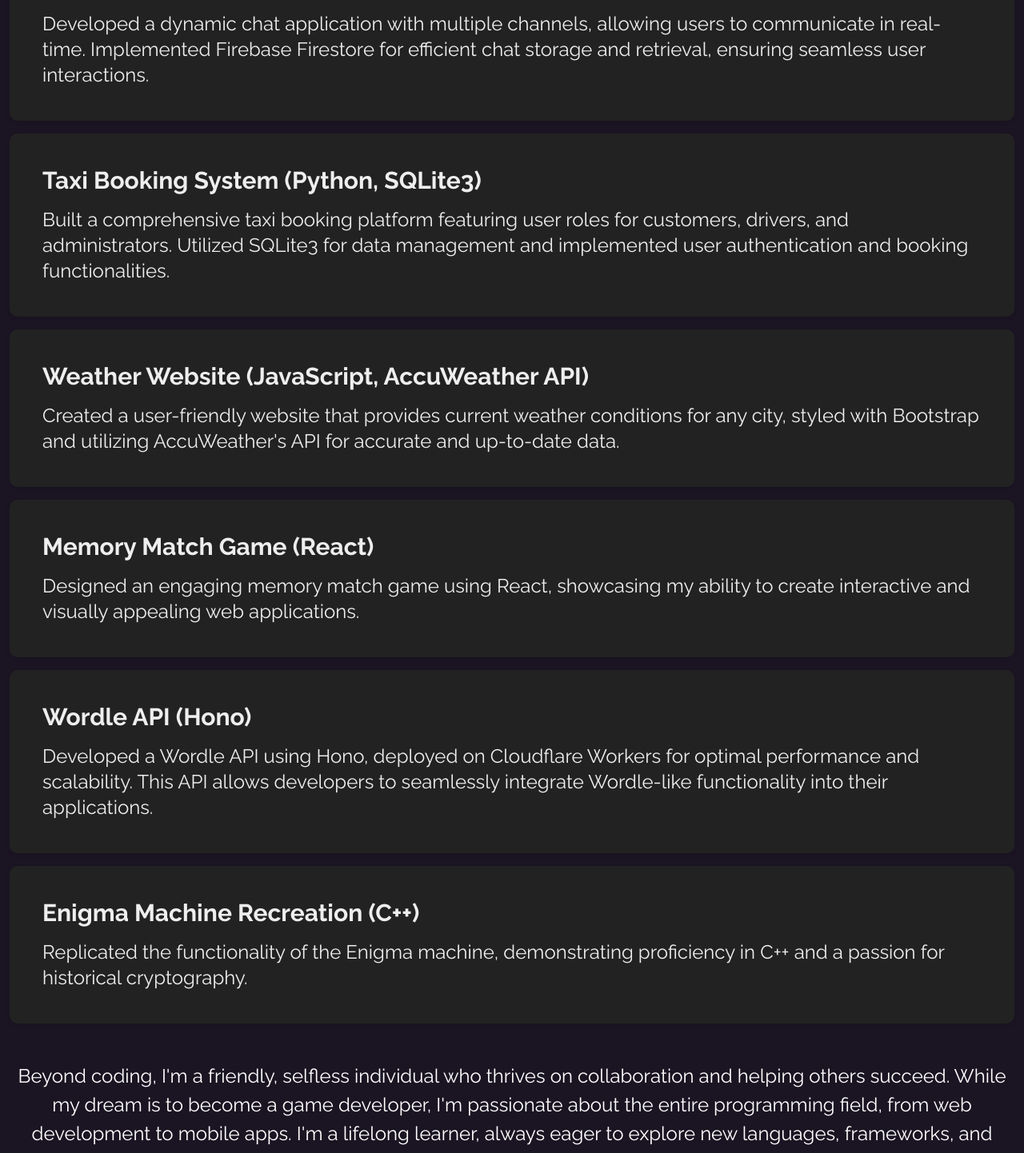
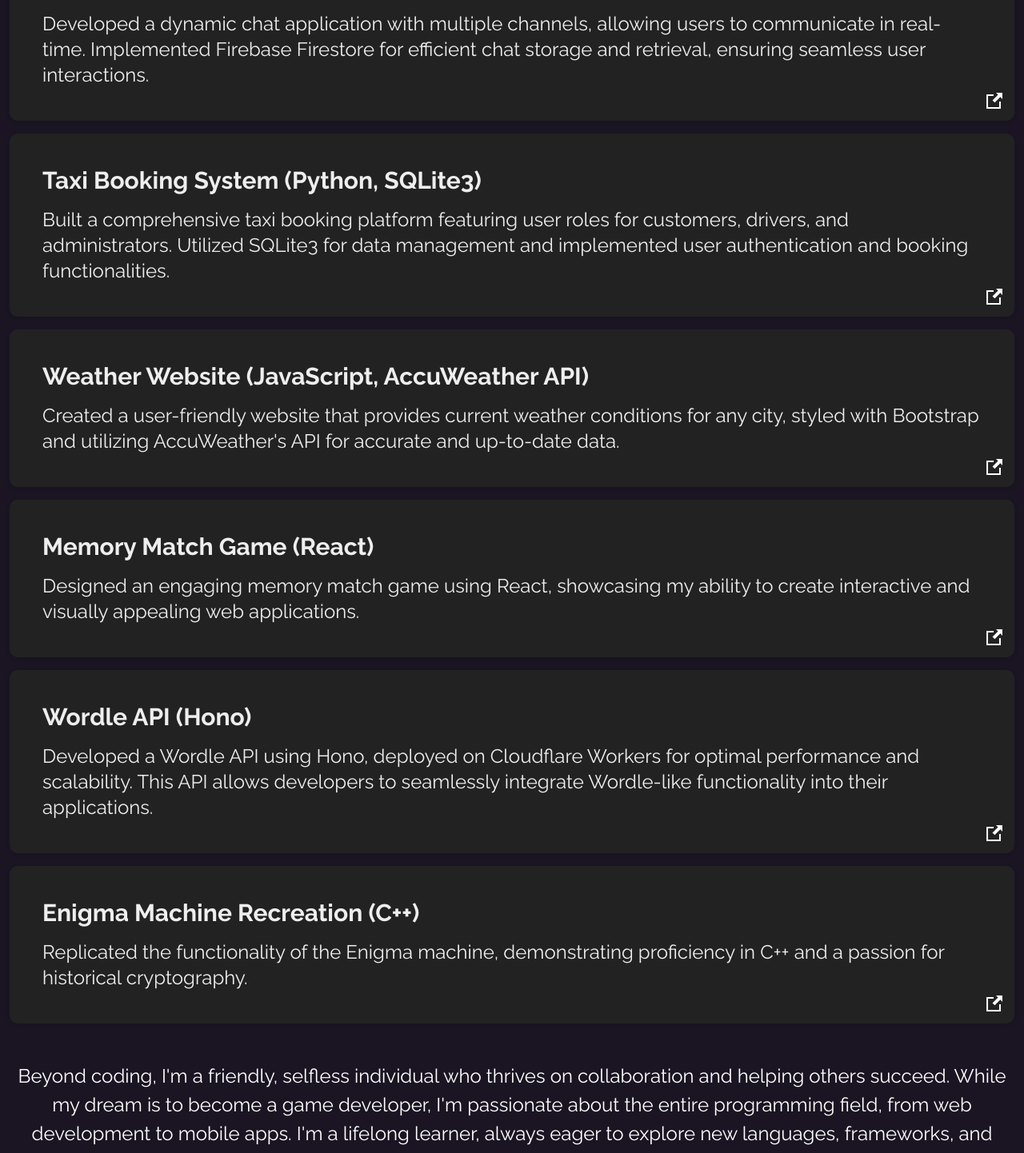
Before and after one commit to jono-rams/portfolio, a Next.js app: page /about in a window 1280 px wide. Shown: the part 1330-2772 px from the top of the page at 80% size. Built offline with nearby package versions, Linux system fonts and the light colour scheme.

Commit message:
Added external link icon to project cards on About page

```diff
--- a/app/about/About.css
+++ b/app/about/About.css
@@ -44,6 +44,16 @@ a {
   border-radius: 10px;
   box-shadow: 0 2px 5px rgba(0, 0, 0, 0.1);
   transition: transform 0.2s ease;
+  position: relative;
+}
+
+.external-link-icon {
+  filter: invert(100%) sepia(0%) saturate(0%) hue-rotate(288deg) brightness(102%) contrast(102%);
+  position: absolute;
+  bottom: 15px;
+  right: 15px;
+  width: 20px;
+  height: 20px;
 }
 
 .projs .card:hover {
--- a/app/about/Projects.jsx
+++ b/app/about/Projects.jsx
@@ -1,3 +1,5 @@
+import Image from "next/image";
+
 export default function Projects() {
   return (
     <section id="projects" className="mb-4 projs">
@@ -19,6 +21,13 @@ export default function Projects() {
                   ensuring seamless user interactions.
                 </p>
               </fieldset>
+              <Image
+                className="external-link-icon"
+                src="/external-link.svg"
+                alt="External Link"
+                width={24}
+                height={24}
+              />
             </div>
           </a>
         </article>
@@ -40,6 +49,13 @@ export default function Projects() {
                   authentication and booking functionalities.
                 </p>
               </fieldset>
+              <Image
+                className="external-link-icon"
+                src="/external-link.svg"
+                alt="External Link"
+                width={24}
+                height={24}
+              />
             </div>
           </a>
         </article>
@@ -57,6 +73,13 @@ export default function Projects() {
                   AccuWeather&#39;s API for accurate and up-to-date data.
                 </p>
               </fieldset>
+              <Image
+                className="external-link-icon"
+                src="/external-link.svg"
+                alt="External Link"
+                width={24}
+                height={24}
+              />
             </div>
           </a>
         </article>
@@ -74,6 +97,13 @@ export default function Projects() {
                   applications.
                 </p>
               </fieldset>
+              <Image
+                className="external-link-icon"
+                src="/external-link.svg"
+                alt="External Link"
+                width={24}
+                height={24}
+              />
             </div>
           </a>
         </article>
@@ -92,6 +122,13 @@ export default function Projects() {
                   functionality into their applications.
                 </p>
               </fieldset>
+              <Image
+                className="external-link-icon"
+                src="/external-link.svg"
+                alt="External Link"
+                width={24}
+                height={24}
+              />
             </div>
           </a>
         </article>
@@ -109,6 +146,13 @@ export default function Projects() {
                   cryptography.
                 </p>
               </fieldset>
+              <Image
+                className="external-link-icon"
+                src="/external-link.svg"
+                alt="External Link"
+                width={24}
+                height={24}
+              />
             </div>
           </a>
         </article>
```
Also changed, not shown: public/external-link.svg (added).
